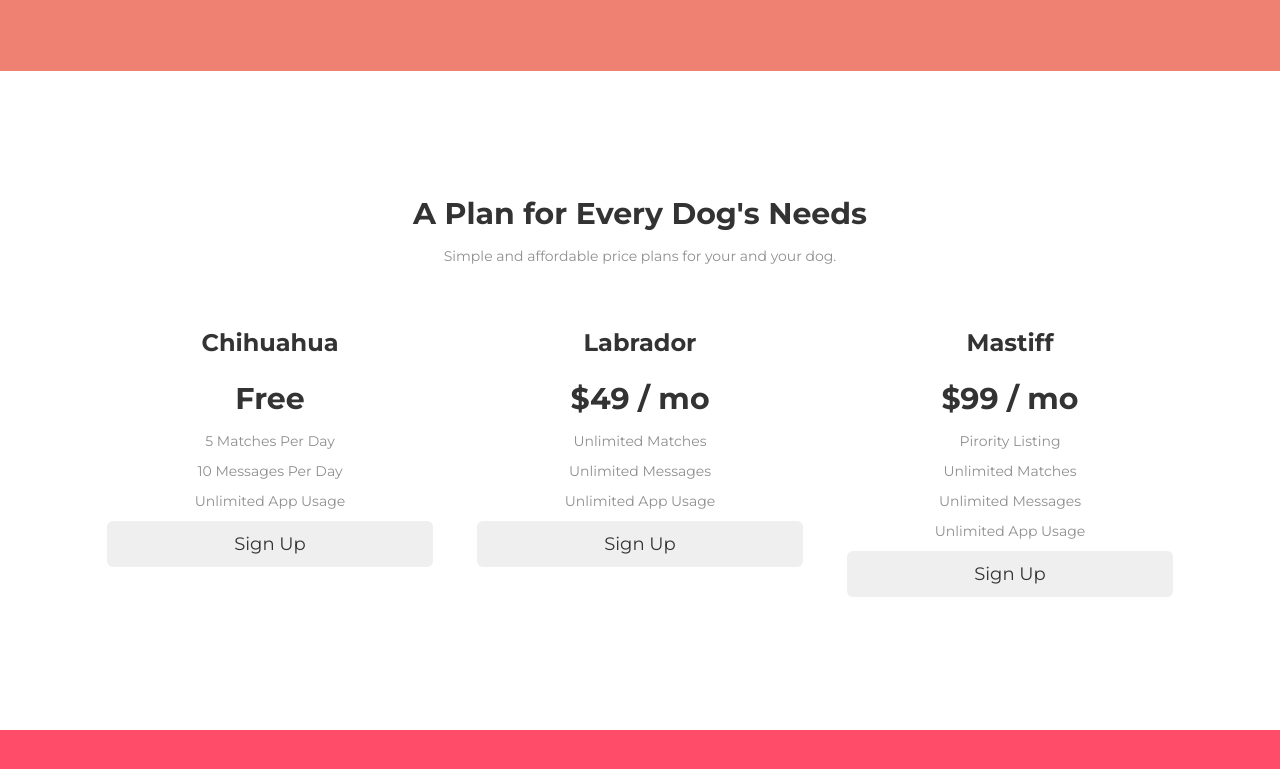
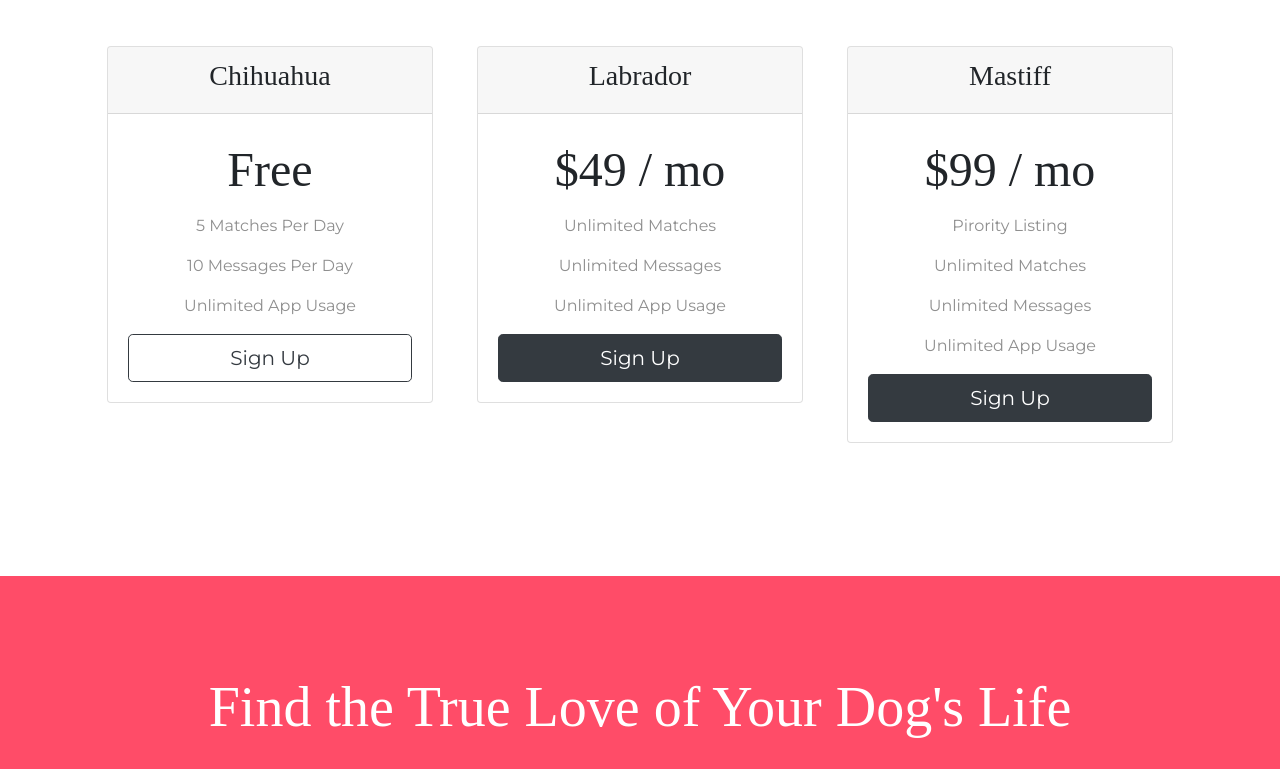
Before and after one commit to SimeonTsvetanov/tindog, a plain HTML site: page index.html in a window 1280 px wide. Shown: the part 1922-2691 px from the top of the page. Drawn offline with nearby package versions, Linux system fonts and the light colour scheme.

Commit message:
Add files via upload

```diff
--- a/css/styles.css
+++ b/css/styles.css
@@ -1,12 +1,11 @@
-/*Main Tags*/
+
 body {
-  font-family: Montserrat, sans-serif;
+  font-family: "Montserrat";
   text-align: center;
 }
 
 h1, h2, h3, h4, h5, h6 {
-  font-family: Montserrat, sans-serif;
-  font-weight: 700;
+  font-family: "Montserrat-Bold";
 }
 
 p {
@@ -14,12 +13,11 @@ p {
 }
 
 /* Headings */
+
 .big-heading {
-  font-family: "Montserrat", sans-serif;
+  font-family: "Montserrat-Black";
   font-size: 3.5rem;
-  font-weight: 900;
   line-height: 1.5;
-
 }
 
 .section-heading {
@@ -28,11 +26,13 @@ p {
 }
 
 /* Containers */
+
 .container-fluid{
   padding: 7% 15%;
 }
 
 /* Sections */
+
 .colored-section {
   background-color: #ff4c68;
   color: #fff;
@@ -43,6 +43,7 @@ p {
 }
 
 /* Navigation Bar */
+
 .navbar {
   padding: 0 0 4.5rem;
 }
@@ -63,11 +64,13 @@ p {
 }
 
 /* Buttons */
+
 .download-button {
   margin: 5% 3% 5% 0;
 }
 
 /* Title Section */
+
 #title {
   background-color: #ff4c68;
   color: #fff;
@@ -79,6 +82,7 @@ p {
 }
 
 /* Title Image */
+
 .title-image {
   width: 60%;
   transform: rotate(25deg);
@@ -87,6 +91,7 @@ p {
 }
 
 /* Features Section */
+
 #features {
   position: relative;
 }
@@ -109,6 +114,7 @@ p {
 }
 
 /* Testimonial Section */
+
 #testimonials {
   background-color: #ef8172;
 }
@@ -124,7 +130,7 @@ p {
   margin: 20px;
 }
 
-/*Press Section*/
+
 #press {
   background-color: #ef8172;
   padding-bottom: 3%;
@@ -136,6 +142,7 @@ p {
 }
 
 /* Pricing Section */
+
 #pricing {
   padding: 100px;
 }
@@ -150,14 +157,15 @@ p {
 }
 
 /* CTA Section */
-/*Nada here!*/
+
 
 /* Footer Section */
+
+
 .social-icon {
   margin: 20px 10px;
 }
 
-/*Mobile friendly code here:*/
 @media (max-width: 1028px) {
 
   #title {
--- a/index.html
+++ b/index.html
@@ -2,25 +2,27 @@
 <html>
 
 <head>
-	<meta charset="utf-8">
-	<title>TinDog</title>
-	<!-- font awsome link for cool icons -->
-	<script crossorigin="anonymous" src="https://kit.fontawesome.com/1c7dcb7f2f.js"></script>
-	<!--	Import the Bootstrap:-->
-	<link rel="stylesheet" href="https://cdn.jsdelivr.net/npm/bootstrap@3.4.1/dist/css/bootstrap.min.css" integrity="sha384-HSMxcRTRxnN+Bdg0JdbxYKrThecOKuH5zCYotlSAcp1+c8xmyTe9GYg1l9a69psu" crossorigin="anonymous">
-	<script src="https://cdn.jsdelivr.net/npm/bootstrap@3.4.1/dist/js/bootstrap.min.js" integrity="sha384-aJ21OjlMXNL5UyIl/XNwTMqvzeRMZH2w8c5cRVpzpU8Y5bApTppSuUkhZXN0VxHd" crossorigin="anonymous"></script>
-	<!--	Import the CSS Styles -->
-	<link href="css/styles.css" rel="stylesheet">
-	<!--	Import of Font Families from Google Fonts:-->
-	<link href="https://fonts.googleapis.com" rel="preconnect">
-	<link crossorigin href="https://fonts.gstatic.com" rel="preconnect">
-	<link
-			href="https://fonts.googleapis.com/css2?family=Montserrat:ital,wght@0,100;0,200;0,300;0,400;0,500;0,600;0,700;0,800;0,900;1,100;1,200;1,300;1,400;1,500;1,600;1,700;1,800;1,900&family=Ubuntu:ital,wght@0,300;0,400;0,500;0,700;1,300;1,400;1,500;1,700&display=swap"
-			rel="stylesheet">
+  <meta charset="utf-8">
+  <title>TinDog</title>
+
+  <!-- Google Fonts -->
+  <link href="https://fonts.googleapis.com/css?family=Montserrat|Ubuntu" rel="stylesheet">
+
+  <!-- CSS Stylesheets -->
+  <link rel="stylesheet" href="https://maxcdn.bootstrapcdn.com/bootstrap/4.0.0/css/bootstrap.min.css" integrity="sha384-Gn5384xqQ1aoWXA+058RXPxPg6fy4IWvTNh0E263XmFcJlSAwiGgFAW/dAiS6JXm" crossorigin="anonymous">
+  <link rel="stylesheet" href="css/styles.css">
+
+  <!-- Font Awesome -->
+  <script defer src="https://use.fontawesome.com/releases/v5.0.7/js/all.js"></script>
+
+  <!-- Bootstrap Scripts -->
+  <script src="https://code.jquery.com/jquery-3.2.1.slim.min.js" integrity="sha384-KJ3o2DKtIkvYIK3UENzmM7KCkRr/rE9/Qpg6aAZGJwFDMVNA/GpGFF93hXpG5KkN" crossorigin="anonymous"></script>
+  <script src="https://cdnjs.cloudflare.com/ajax/libs/popper.js/1.12.9/umd/popper.min.js" integrity="sha384-ApNbgh9B+Y1QKtv3Rn7W3mgPxhU9K/ScQsAP7hUibX39j7fakFPskvXusvfa0b4Q" crossorigin="anonymous"></script>
+  <script src="https://maxcdn.bootstrapcdn.com/bootstrap/4.0.0/js/bootstrap.min.js" integrity="sha384-JZR6Spejh4U02d8jOt6vLEHfe/JQGiRRSQQxSfFWpi1MquVdAyjUar5+76PVCmYl" crossorigin="anonymous"></script>
 </head>
 
 <body>
-	<!--	Title-->
+
   <section class="colored-section" id="title">
 
     <div class="container-fluid">
@@ -73,7 +75,9 @@
 
   </section>
 
+
   <!-- Features -->
+
   <section class="white-section" id="features">
 
     <div class="container-fluid">
@@ -102,7 +106,9 @@
     </div>
   </section>
 
+
   <!-- Testimonials -->
+
   <section class="colored-section" id="testimonials">
 
     <div id="testimonial-carousel" class="carousel slide" data-ride="false">
@@ -128,7 +134,9 @@
 
   </section>
 
+
   <!-- Press -->
+
   <section class="colored-section" id="press">
     <img class="press-logo" src="images/techcrunch.png" alt="tc-logo">
     <img class="press-logo" src="images/tnw.png" alt="tnw-logo">
@@ -137,7 +145,9 @@
 
   </section>
 
+
   <!-- Pricing -->
+
   <section class="white-section" id="pricing">
 
     <h2 class="section-heading">A Plan for Every Dog's Needs</h2>
@@ -198,7 +208,9 @@
 
   </section>
 
+
   <!-- Call to Action -->
+
   <section class="colored-section" id="cta">
 
     <div class="container-fluid">
@@ -209,7 +221,9 @@
     </div>
   </section>
 
+
   <!-- Footer -->
+
   <footer class="white-section" id="footer">
     <div class="container-fluid">
       <i class="social-icon fab fa-facebook-f"></i>
@@ -220,6 +234,7 @@
     </div>
   </footer>
 
+
 </body>
 
 </html>
```
